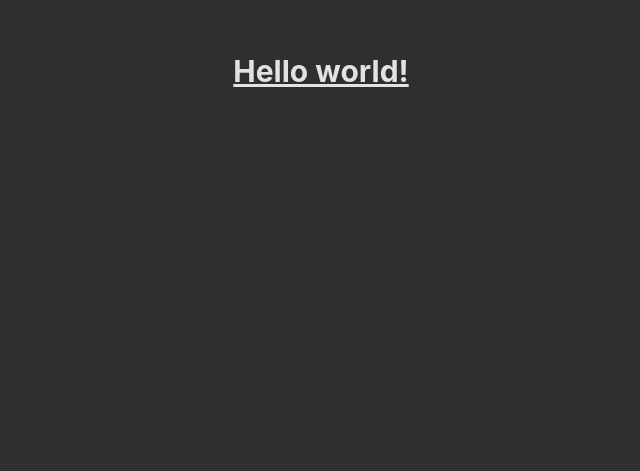
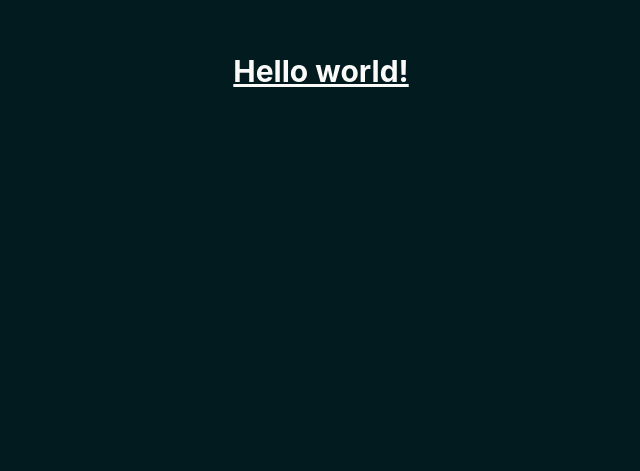
Before and after one commit to Kasui92/lucapattocchio.dev, a React (Vite) app: page / in a window 1280 px wide. Shown: the part 329-800 px from the top of the page, without its empty margins (319-959 px from the left). Built offline with nearby package versions, Linux system fonts and the light colour scheme.

Commit message:
fix: remove palette; set base bg;

```diff
--- a/index.html
+++ b/index.html
@@ -1,5 +1,5 @@
 <!DOCTYPE html>
-<html lang="en" class="dark">
+<html lang="en">
 
   <head>
     <meta charset="utf-8" />
--- a/src/index.css
+++ b/src/index.css
@@ -9,7 +9,7 @@
 
 @layer base {
     body {
-        @apply bg-background text-foreground dark:bg-foreground dark:text-background;
+        @apply bg-background text-foreground;
     }
 }
 
--- a/tailwind.config.js
+++ b/tailwind.config.js
@@ -5,59 +5,8 @@ module.exports = {
     theme: {
         extend: {
             colors: {
-                background: '#e0e4e0',
-                foreground: '#2f2f30',
-                neutral: {
-                    50: '#f7fbf7',
-                    100: '#f7faf7',
-                    200: '#ecefed',
-                    300: '#dee1df',
-                    400: '#aeb0ae',
-                    500: '#7d7e7e',
-                    600: '#5d5e5e',
-                    700: '#4a4a4b',
-                    800: '#2f2f30',
-                    900: '#181819',
-                },
-                green: {
-                    DEFAULT: '#5ac9b3',
-                    50: '#f0fdf9',
-                    100: '#cdf8ed',
-                    200: '#a0f0dc',
-                    300: '#75e1c9',
-                    400: '#5ac9b3',
-                    500: '#43b09c',
-                    600: '#2f8f81',
-                    700: '#217369',
-                    800: '#185d56',
-                    900: '#154e48',
-                },
-                blue: {
-                    DEFAULT: '#94abe3',
-                    50: '#ecf3ff',
-                    100: '#d8e3f8',
-                    200: '#bacaef',
-                    300: '#94abe3',
-                    400: '#6e8ae1',
-                    500: '#4d6add',
-                    600: '#374fd6',
-                    700: '#2d40c2',
-                    800: '#2636a0',
-                    900: '#253282',
-                },
-                gray: {
-                    DEFAULT: '#c3caca',
-                    50: '#ecfefd',
-                    100: '#d8e5e5',
-                    200: '#c3caca',
-                    300: '#b2c0c1',
-                    400: '#9ab1b4',
-                    500: '#809ea2',
-                    600: '#5f828b',
-                    700: '#436c76',
-                    800: '#2b5b67',
-                    900: '#0f4f60',
-                },
+                background: '#011b1f',
+                foreground: '#fafaf9',
             },
         },
     },
```
Lines whose indentation alone changed are shown as unchanged.
